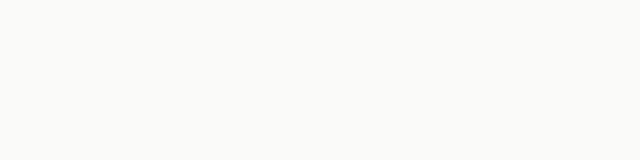
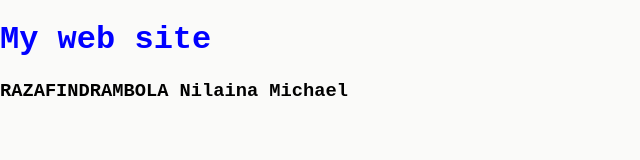
Before and after one commit to Razaf7/linkToRazaf, a plain HTML site: page index.html in a window 1280 px wide. Shown: the whole page, without its empty margins (0-640 px from the left). Drawn offline with Linux system fonts and the light colour scheme; a web font is replaced by a local one.

Commit message:
Edit index.html and style.css

```diff
--- a/index.html
+++ b/index.html
@@ -6,5 +6,7 @@
         <title>Home</title>
     </head>
     <body>
+        <h1>My web site</h1>
+        <h3>RAZAFINDRAMBOLA Nilaina Michael</h3>
     </body>
 </html>
--- a/style.css
+++ b/style.css
@@ -10,7 +10,9 @@ body{
     background-color: #fafaf9;
     font-family: 'UnistraA-Regular','Courier New', Courier, monospace;
 }
-
+h1{
+    color: blue;
+}
 /* ///////////////////////////////////////////////////////////
 /////////////////////////////////////////////////////////// */
 @media (min-width: 800px) {
```
